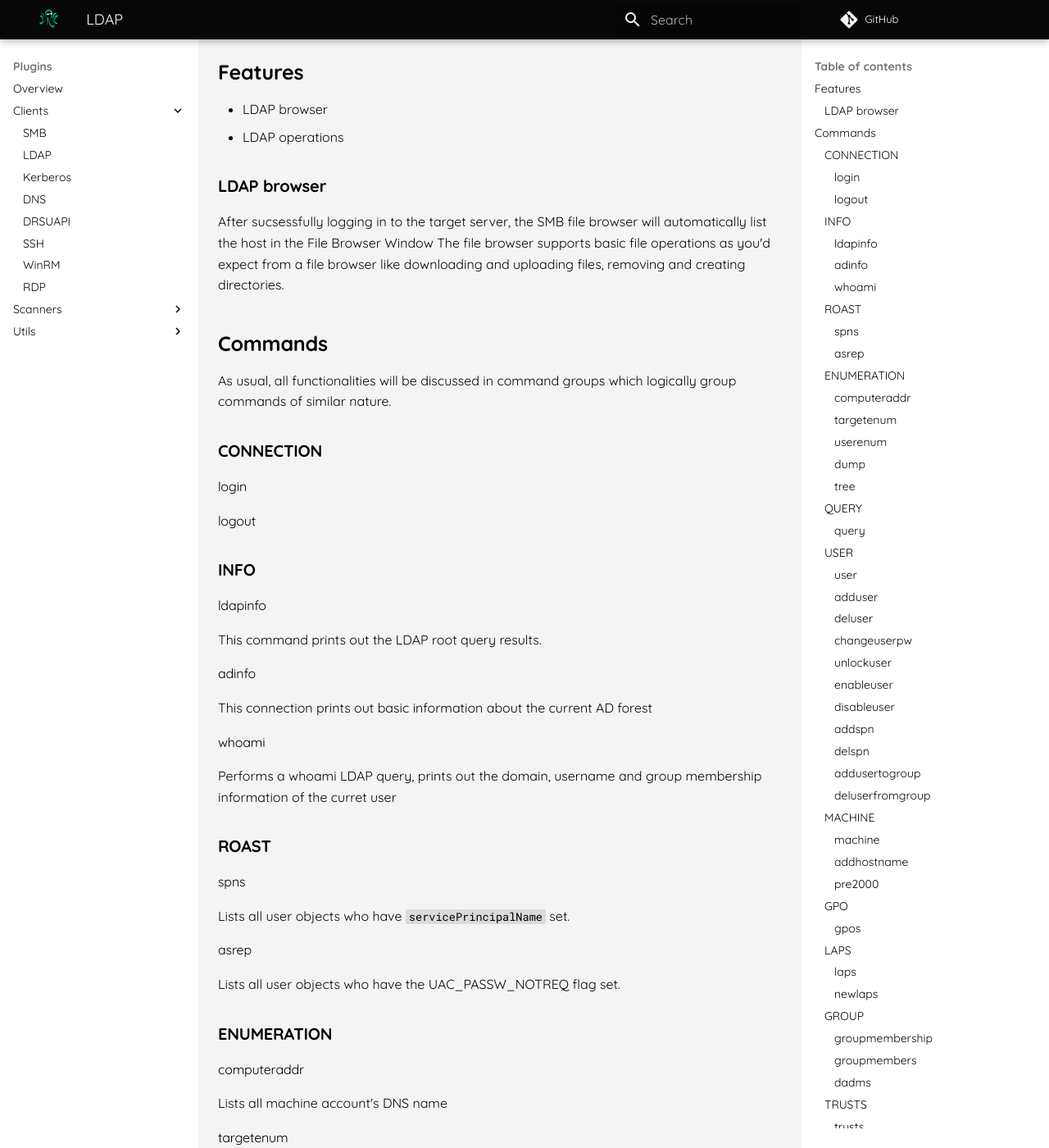
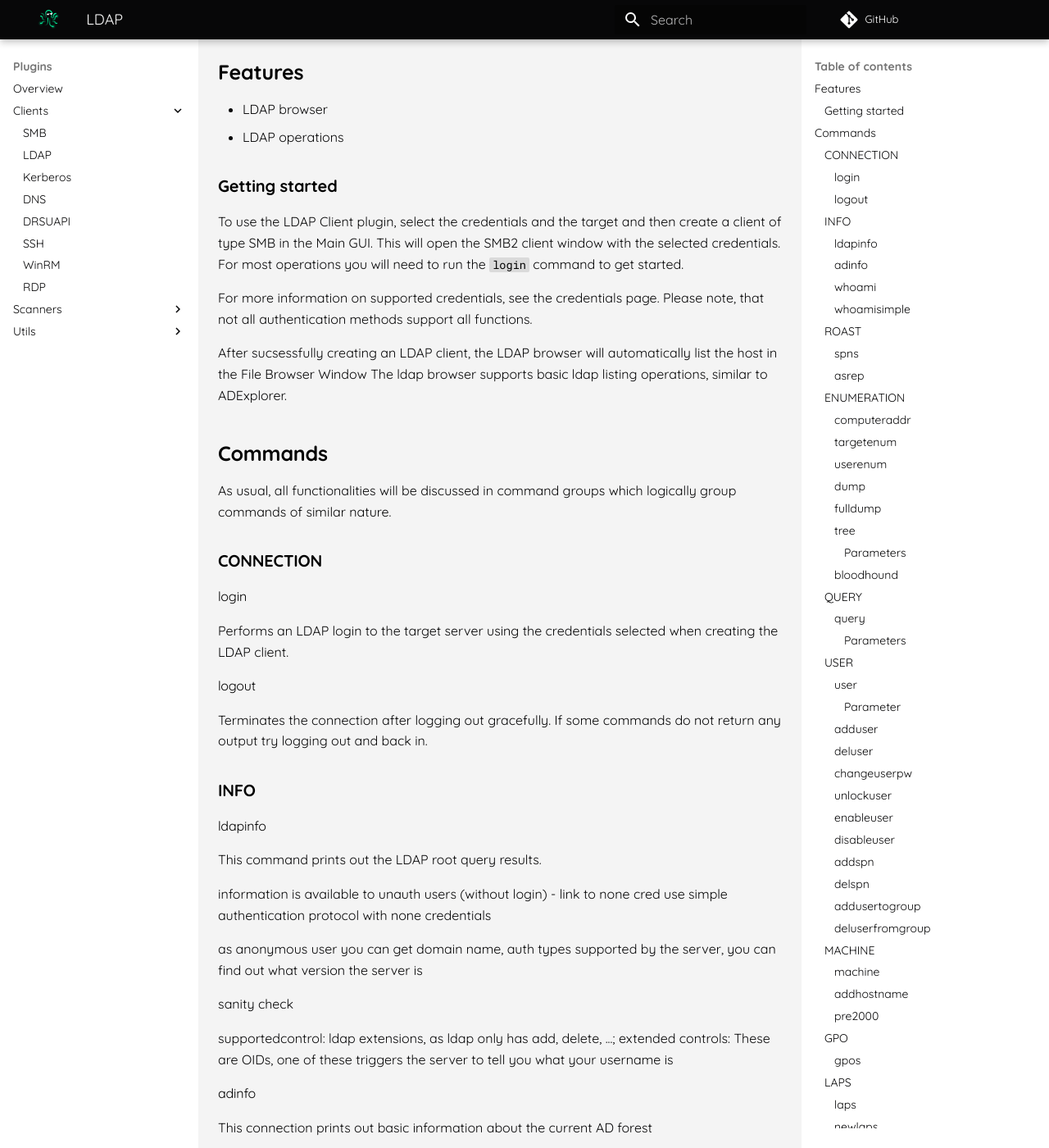
Before and after one commit to octopwn/octopwn-wasm-documentation, an MkDocs documentation site: the page built from docs/plugins/clients/ldap.md, in a window 1280 px wide and 1400 px high, scrolled down 193 px. Shown: the whole window at 82% size. Built offline with MkDocs 1.6.1 and Material for MkDocs 9.7.7, drawn with Linux system fonts in a browser that asks for light colours; comment, search, counter and statistics services are not loaded; some of the changed text lies outside the part shown.

Commit message:
commit temp

```diff
--- a/docs/plugins/clients/ldap.md
+++ b/docs/plugins/clients/ldap.md
@@ -5,55 +5,98 @@ This section describes the features and functionalities of the LDAP client plugi
 - LDAP browser
 - LDAP operations
 
-### LDAP browser
-After sucsessfully logging in to the target server, the SMB file browser will automatically list the host in the File Browser Window
-The file browser supports basic file operations as you'd expect from a file browser like downloading and uploading files, removing and creating directories.
+### Getting started
+To use the LDAP Client plugin, select the credentials and the target and then create a client of type SMB in the Main GUI. This will open the SMB2 client window with the selected credentials. For most operations you will need to run the `login` command to get started.
+
+For more information on supported credentials, see the [credentials page](../../user-guide/credentials.html). Please note, that not all authentication methods support all functions.
+
+After sucsessfully creating an LDAP client, the LDAP browser will automatically list the host in the File Browser Window
+The ldap browser supports basic ldap listing operations, similar to ADExplorer.
 
 ## Commands
 As usual, all functionalities will be discussed in command groups which logically group commands of similar nature.
 
 ### CONNECTION
 #### login
+Performs an LDAP login to the target server using the credentials selected when creating the LDAP client.
 #### logout
+Terminates the connection after logging out gracefully. If some commands do not return any output try logging out and back in.
 
 ### INFO
 #### ldapinfo
 This command prints out the LDAP root query results.
+
+information is available to unauth users (without login) - link to none cred
+use simple authentication protocol with none credentials
+
+as anonymous user you can get domain name, auth types supported by the server, you can find out what version the server is
+
+sanity check
+
+supportedcontrol: ldap extensions, as ldap only has add, delete, ...; extended controls: These are OIDs, one of these triggers the server to tell you what your username is
+
 #### adinfo
 This connection prints out basic information about the current AD forest
+
+attributes of the current forest, password lockout policy, machine account quota
 #### whoami
-Performs a whoami LDAP query, prints out the domain, username and group membership information of the curret user
+Performs a whoami LDAP query, prints out the domain, username and group membership information of the current user
+#### whoamisimple
+Performs a whoami LDAP query, prints out only the domain and username.
 
 ### ROAST
+These commands allow you to list potential targets available for kerberoasting and as-rep roasting. To exploit the vulnerabilities, refer to the [Kerberos Plugin](kerberos.html). If you just want to exploit, then you do not need to list the SPNs here first. It is enough to simply create an LDAP client enter the LDAP client ID in the Kerberos plugin.
 #### spns
-Lists all user objects who have `servicePrincipalName` set.
-
+Lists all user objects who have `servicePrincipalName` set. This serves as enumeration for the Kerberoasting attack.
 #### asrep
-Lists all user objects who have the UAC_PASSW_NOTREQ flag set.
+Lists all user objects who have the UAC_PASSW_NOTREQ flag set. This serves as enumeration for the AS-REP Roasting attack.
 
 ### ENUMERATION
 #### computeraddr
-Lists all machine account's DNS name
+Lists all machine account's DNS name - all computers in the domain
 #### targetenum
-Fetches all machine account hostnames and adds them to the `Targets Window`. In case a default `resolver` is set up with an active `DNS session` all domain names will be resolved as well before storing them in the `Targets Window`
+Fetches all machine account hostnames and adds them to the `Targets Window`. In case a default `resolver` is set up with an active `DNS session` all domain names will be resolved as well before storing them in the `Targets Window`.
 
 #### userenum
+TODO Tamas: Please remove
 
 #### dump
 Fetches detailed user and machine account information and stores it in two separate .tsv files
 
+#### fulldump
+TODO: Not working
+
 #### tree
-Prints out a tree from the given DN, with a given depth.
+Prints out a tree from the given DN, with a given depth. (CN=USERS,DC=SEVENKINGDOMS,DC=LOCAL)
+params!
+
+##### Parameters
+- **dn** (optional): Distinguished name from where the tree should be created. E.g. `CN=Computers,DC=sevenkingdoms,DC=local`
+- **level** (optional): Depth of the enumeration
+
+#### bloodhound
+This command runs a custom bloodhound ingestor. It will gather information on domains, computers, users, gpos, groups and containers. The output is saved into the FILE browser under `/browserfs/volatile` as a standard bloodhound zip file.
 
 ### QUERY
 #### query
 Performs a raw LDAP query, prints out the results on the console.
 
+##### Parameters
+
+- **query**: put example of proper ldap query
+- **attributes**(optional): specify you want only specific attributes liste eg name
+
 ### USER
 #### user
-Fetches detailed information of a user object based on its SAMAccountName
+Fetches detailed information of a user object based on its SAMAccountName.
+
+##### Parameter
+- **samaccountname**: The SAMAccountname (normal username) of the user. E.g. `cersei.lannister`
+
 #### adduser
-Adds a new user to the domain with a given DN and password. This will only work if you have the correct permissions assigned to the user account you created the session with, also you must use `LDAPS` or an encrypted LDAP connection.
+Adds a new user to the domain with a given DN and password. This will only work if you have the correct permissions assigned to the user account you created the session with, also you must use `LDAPS` or an encrypted LDAP connection (depends on configuration). When creating a client you need to choose the LDAPS client as client type.
+
+Cannot fulfill request error => use ldaps
 
 #### deluser
 Deletes a user account given its DN. This will only work if you have the correct permissions assigned to the user account you created the session with.
@@ -87,9 +130,12 @@ Removes a user from a group. This will only work if you have the correct permiss
 Fetches detailed information of a user object based on its SAMAccountName
 
 #### addhostname
+adds additional hostname to a computer accounts. adds an additional dns entry.
 
 #### pre2000
 Lists all machine account which were created a Pre-Windows 2000 compatible machine account
+
+-----
 
 ### GPO
 #### gpos
@@ -101,6 +147,8 @@ Prints all machine accounts and plaintext passwords for the local admin user of
 
 #### newlaps
 Print the encrypted blobs containing all (or some) machine account's local administrator passwords for which your user has access to. You'd need to Decrypt these blobs using an `SMB session`
+
+what is the difference between laps and newlaps?
 
 ### GROUP
 #### groupmembership
```
Also changed, not shown: docs/plugins/clients/smb.md (+18 -5 lines), docs/user-guide/credentials.md (+6 -0 lines), docs/plugins/clients/img/image-20240416211259787.png (added).
